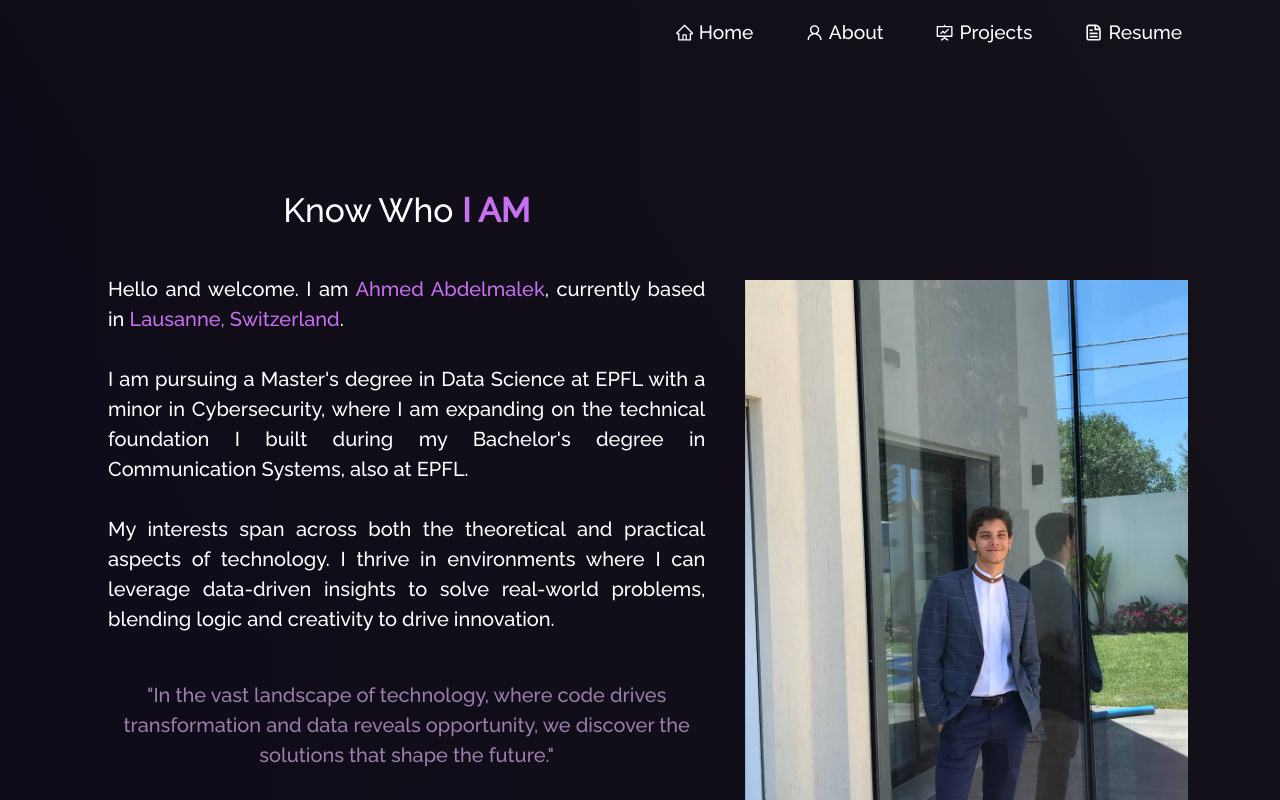
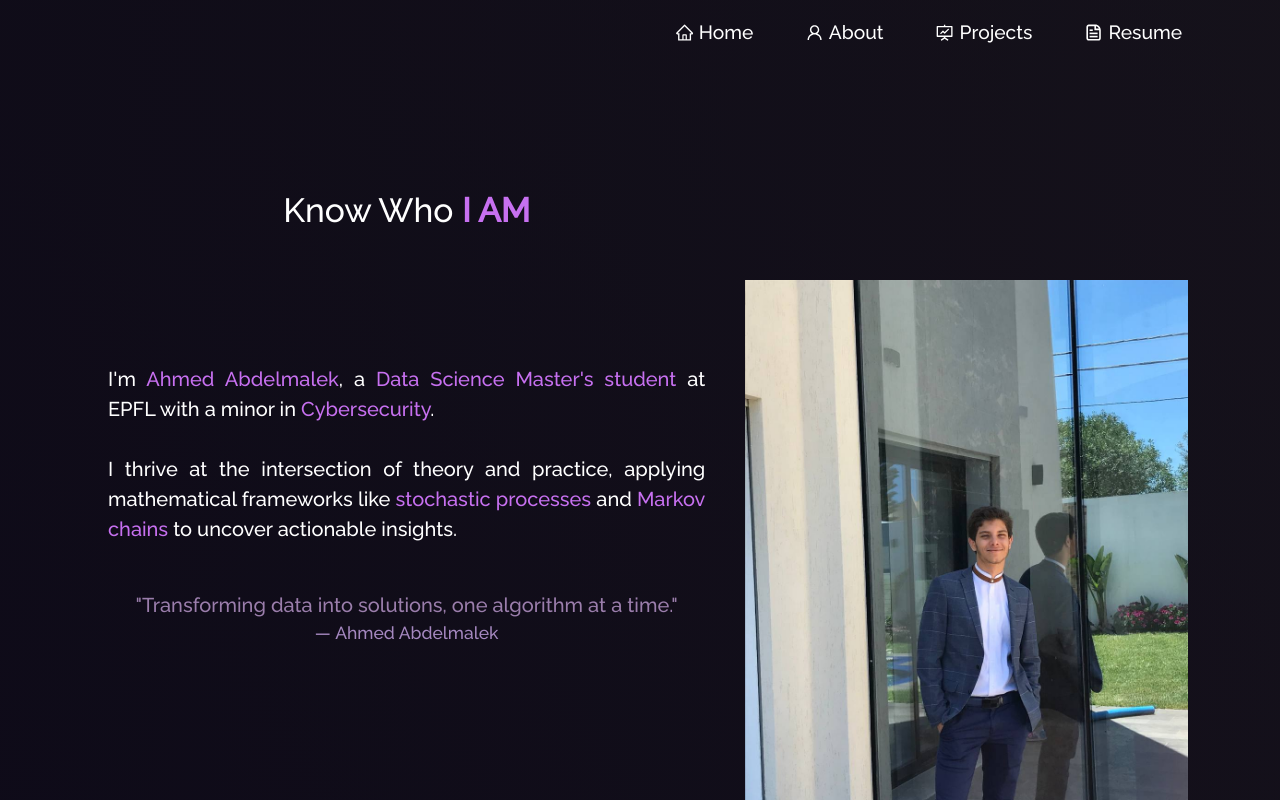
Before and after one commit to abdou-u/portfolio, a React (Create React App) app: page /about in a window 1280 px wide. Shown: the top 800 px of the page. Built offline with nearby package versions, Linux system fonts and the light colour scheme; no server answers.

Commit message:
update who I am

```diff
--- a/src/pages/About/AboutCard.js
+++ b/src/pages/About/AboutCard.js
@@ -7,28 +7,22 @@ function AboutCard() {
       <Card.Body>
         <blockquote className="blockquote mb-0">
           <p style={{ textAlign: "justify" }}>
-            Hello and welcome. I am <span className="purple">Ahmed Abdelmalek</span>, currently based in <span className="purple">Lausanne, Switzerland</span>.
+          <br />
+          <br />
+          <br />
+            I'm <span className="purple">Ahmed Abdelmalek</span>, a <span className="purple">Data Science Master's student</span> at EPFL with a minor in <span className="purple">Cybersecurity</span>.
             <br />
             <br />
-            I am pursuing a Master's degree in Data Science at EPFL with a minor in Cybersecurity, where I am expanding on the technical foundation I built during my Bachelor's degree in Communication Systems, also at EPFL.
-            <br />
-            <br />
-            My interests span across both the theoretical and practical aspects of technology. I thrive in environments where I can leverage data-driven insights to solve real-world problems, blending logic and creativity to drive innovation.
+            I thrive at the intersection of theory and practice, applying mathematical frameworks like <span className="purple">stochastic processes</span> and <span className="purple">Markov chains</span> to uncover actionable insights.
           </p>
           <br />
           <p style={{ color: "rgb(155 126 172)" }}>
-            "In the vast landscape of technology, where code drives transformation and data reveals opportunity, we discover the solutions that shape the future."
+            "Transforming data into solutions, one algorithm at a time."
           </p>
-          <br />
           <footer className="blockquote-footer">Ahmed Abdelmalek</footer>
-          <br />
-          <p style={{ textAlign: "justify" }}>
-            While coding is central to my skill set, my passion for theory leads me to explore deeper mathematical frameworks such as stochastic processes and Markov chains. These concepts have powerful applications in data science and machine learning, enabling me to unravel complex systems and derive meaningful insights that inform decision-making.
-          </p>
         </blockquote>
       </Card.Body>
     </Card>
   );
 }
-
 export default AboutCard;
--- a/src/pages/Home/Home2.js
+++ b/src/pages/Home/Home2.js
@@ -15,7 +15,7 @@ function Home2() {
             ABOUT <span className="purple">ME</span>
           </h1>
           <p className="home-about-body">
-            I'm a <b className="purple">Data Science and Cybersecurity</b> enthusiast with expertise in <b className="purple">Machine Learning, AI, and full-stack development</b>. Proficient in <b className="purple">Python, Go, Java, C/C++, Scala, R, VHDL, and Assembly</b>.
+            I'm a <b className="purple">Data Science and Cybersecurity</b> enthusiast with expertise in <b className="purple">Machine Learning and AI</b>. Proficient in <b className="purple">Python, Go, Java, C/C++, Scala, R, VHDL, and Assembly</b>.
             <br />
             <br />
             Passionate about bridging hardware and software, I've worked on projects ranging from <b className="purple">deep learning models</b> to <b className="purple">low-level programming</b> and <b className="purple">FPGA integration</b>. I'm driven by a commitment to excellence and a love for continuous learning.
```
